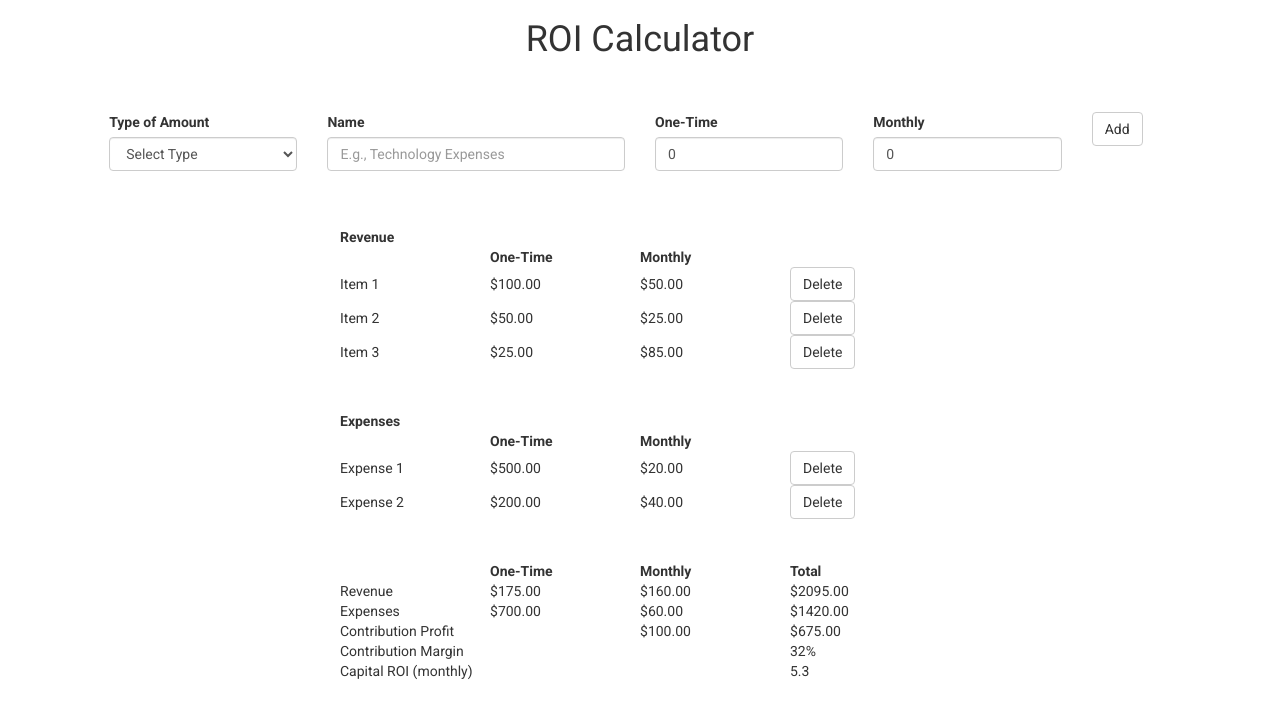
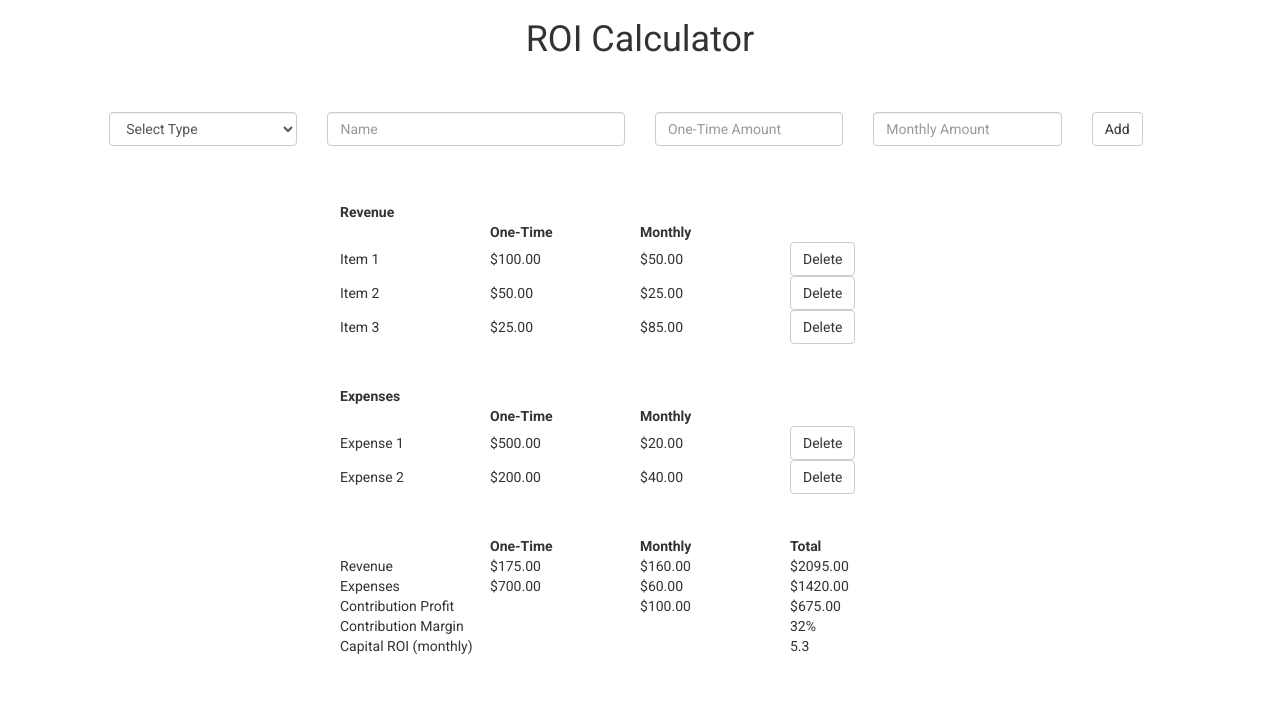
Before and after one commit to jischr/roi-calculator, a React (Create React App) app: page / in a window 1280 px wide. Shown: the top 718 px of the page. Built offline with nearby package versions, Linux system fonts and the light colour scheme.

Commit message:
correctly allow 0

```diff
--- a/src/App.js
+++ b/src/App.js
@@ -3,8 +3,7 @@ import {
   Row,
   Col,
   Button,
-  FormControl,
-  ControlLabel } from 'react-bootstrap'
+  FormControl } from 'react-bootstrap'
 import './App.css';
 
 class App extends Component {
@@ -38,14 +37,14 @@ class App extends Component {
         oneTime: 200,
         monthly: 40
       }],
-      oneTimeRevenue: 175.00,
+      oneTimeRevenue: 175,
       oneTimeExpense: 700,
       monthlyRevenue: 160,
       monthlyExpense: 60,
       newType: '',
       newName: '',
-      newOneTime: 0,
-      newMonthly: 0,
+      newOneTime: '',
+      newMonthly: '',
       error: false
     }
 
@@ -108,8 +107,8 @@ class App extends Component {
   // add new expense or revenue
   handleAdd(e) {
     e.preventDefault()
-    // handle form errors
-    if (!this.state.newType || !this.state.newName) {
+    // handle form errors, allows one-time and revenue amounts to be 0
+    if (!this.state.newType || !this.state.newName || (!this.state.newOneTime && this.state.newOneTime !== 0) || (!this.state.newMonthly && this.state.newMonthly !== 0)) {
       this.setState({
         error: true
       })
@@ -136,8 +135,8 @@ class App extends Component {
         //  Clear values in form
         newName: '',
         newMonthly: '',
-        newOneTime: 0,
-        newType: 0
+        newOneTime: '',
+        newType: ''
       })
     }
   }
@@ -183,7 +182,6 @@ class App extends Component {
         <form className="addExpenseOrRevenueForm" onSubmit={this.handleAdd}>
           <Row className="input-field">
             <Col sm={2} smOffset={1} className="input-field">
-              <ControlLabel>Type of Amount</ControlLabel>
               <FormControl
                 componentClass="select"
                 onChange = {this.handleTypeChange}
@@ -195,33 +193,31 @@ class App extends Component {
               </FormControl>
             </Col>
             <Col sm={3} className="input-field">
-              <ControlLabel>Name</ControlLabel>
               <FormControl
                 type="text"
-                placeholder="E.g., Technology Expenses"
+                placeholder="Name"
                 onChange = {this.handleNameChange}
                 value={this.state.newName ? this.state.newName : ''}
               />
             </Col>
             <Col sm={2} className="input-field">
-              <ControlLabel>One-Time</ControlLabel>
               <FormControl
                 type="number"
+                placeholder="One-Time Amount"
                 onChange = {this.handleOneTimeChange}
                 step="0.01"
                 min="0"
-                value={this.state.newOneTime ? this.state.newOneTime : 0}
+                value={(this.state.newOneTime || this.state.newOneTime === 0) ? this.state.newOneTime : ''}
               />
             </Col>
             <Col sm={2} className="input-field">
-              <ControlLabel>Monthly</ControlLabel>
               <FormControl
                 type="number"
-                placeholder="Monthly"
+                placeholder="Monthly Amount"
                 onChange = {this.handleMonthlyChange}
                 step="0.01"
                 min="0"
-                value={this.state.newMonthly ? this.state.newMonthly : 0}
+                value={(this.state.newMonthly || this.state.newMonthly === 0) ? this.state.newMonthly : ''}
               />
             </Col>
             <Col sm={1} className="add-form-button">
```
